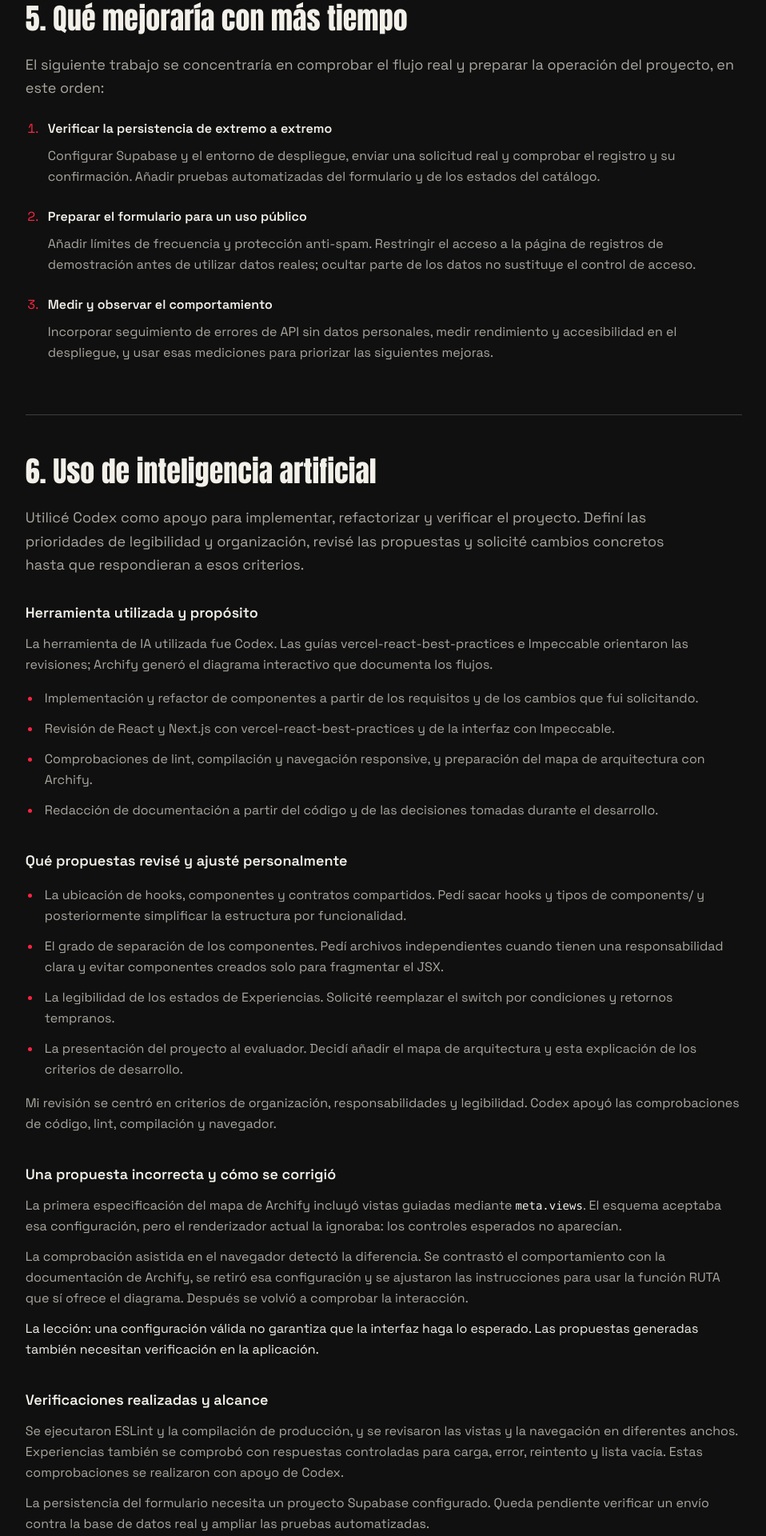
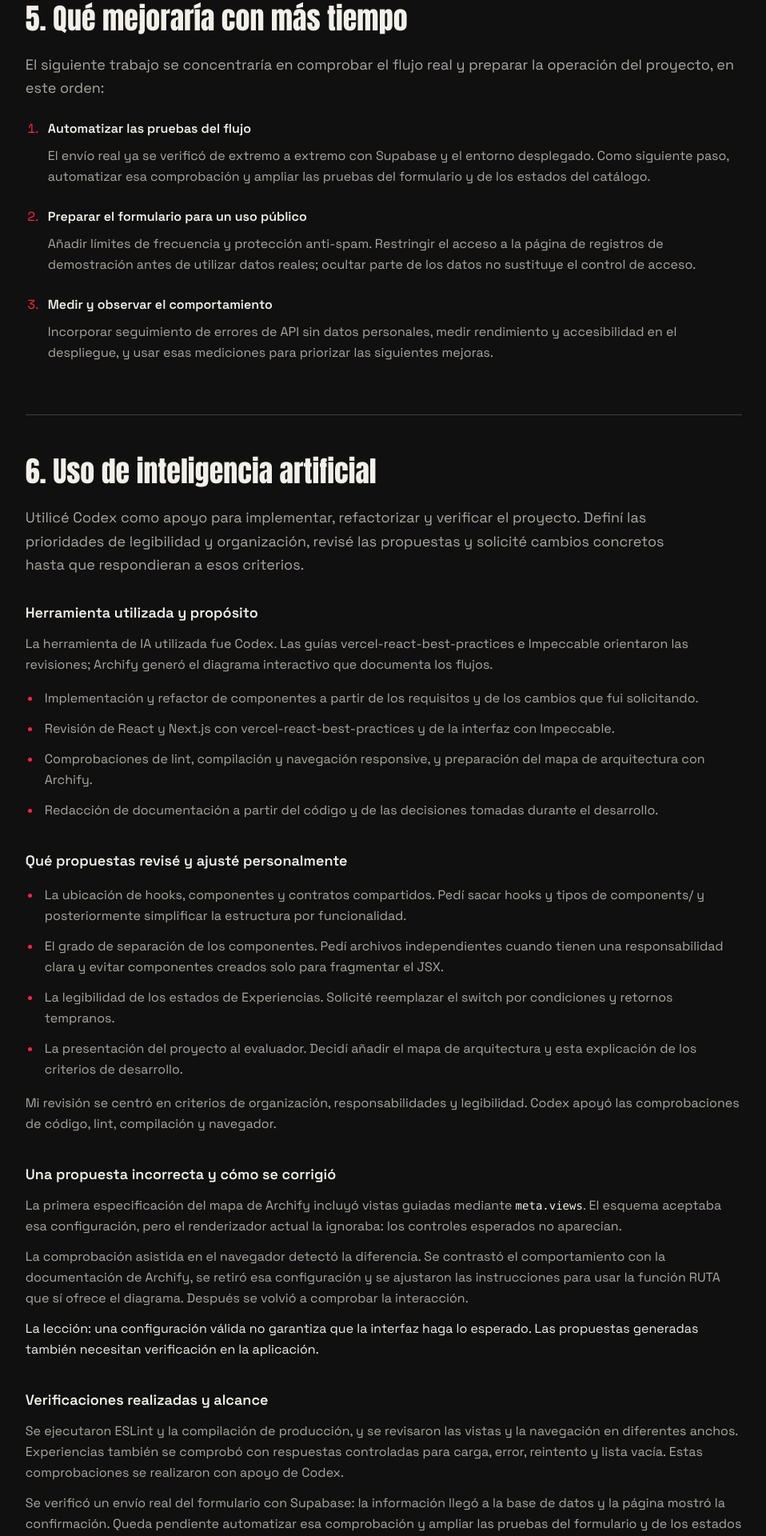
Before and after one commit to erikbonifaz/rock-experience, a Next.js app: page /proyecto in a window 1280 px wide. Shown: the part 4569-6489 px from the top of the page at 80% size, without its empty margins (302-1260 px from the left). Built offline with nearby package versions, Linux system fonts and the light colour scheme.

Commit message:
docs: document verified Supabase flow

```diff
--- a/features/project/components/ai-usage.tsx
+++ b/features/project/components/ai-usage.tsx
@@ -107,9 +107,10 @@ export function AiUsage() {
             apoyo de Codex.
           </p>
           <p className="mt-3">
-            La persistencia del formulario necesita un proyecto Supabase
-            configurado. Queda pendiente verificar un envío contra la base de
-            datos real y ampliar las pruebas automatizadas.
+            Se verificó un envío real del formulario con Supabase: la
+            información llegó a la base de datos y la página mostró la
+            confirmación. Queda pendiente automatizar esa comprobación y ampliar
+            las pruebas del formulario y de los estados del catálogo.
           </p>
         </div>
       </div>
--- a/features/project/components/project-documentation.tsx
+++ b/features/project/components/project-documentation.tsx
@@ -78,8 +78,8 @@ const directories = [
 
 const improvements = [
   {
-    title: "Verificar la persistencia de extremo a extremo",
-    detail: "Configurar Supabase y el entorno de despliegue, enviar una solicitud real y comprobar el registro y su confirmación. Añadir pruebas automatizadas del formulario y de los estados del catálogo.",
+    title: "Automatizar las pruebas del flujo",
+    detail: "El envío real ya se verificó de extremo a extremo con Supabase y el entorno desplegado. Como siguiente paso, automatizar esa comprobación y ampliar las pruebas del formulario y de los estados del catálogo.",
   },
   {
     title: "Preparar el formulario para un uso público",
```
Also changed, not shown: 1 other file (tests, documents, lock files or other folders).
